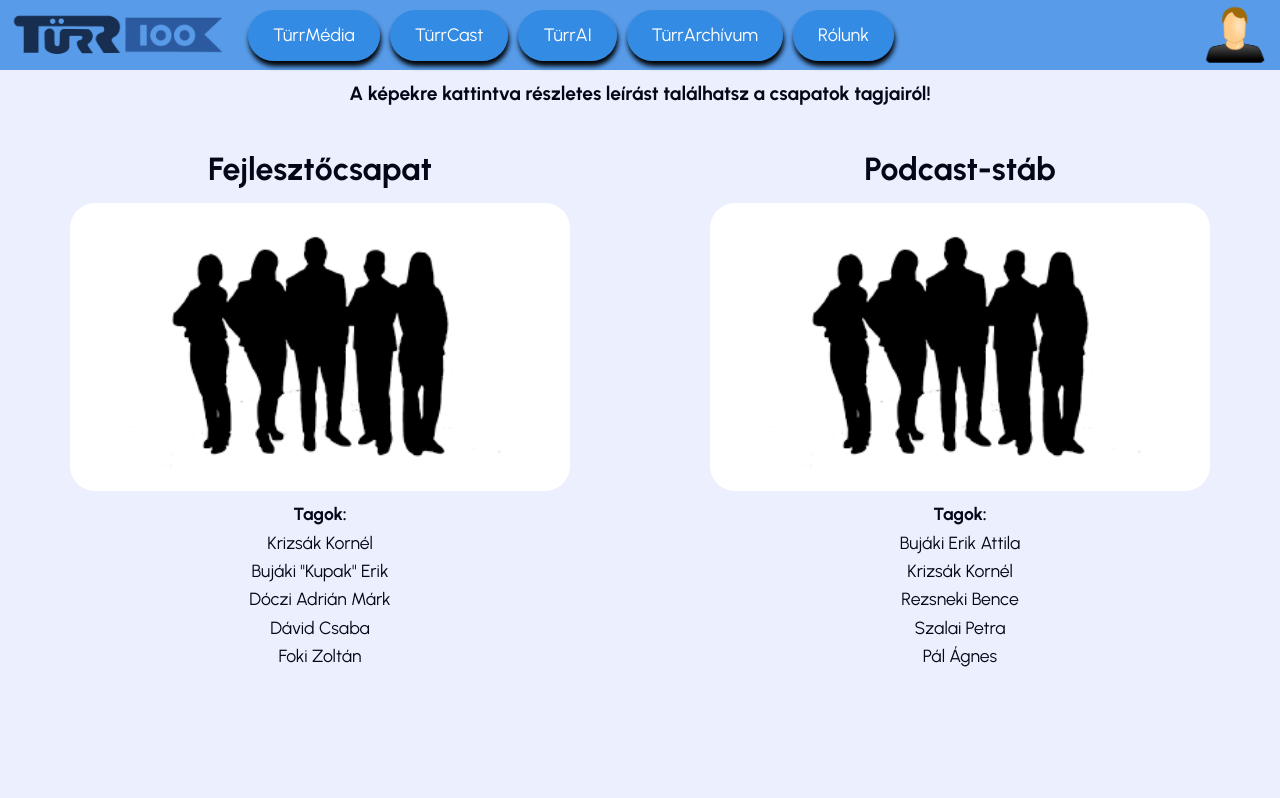
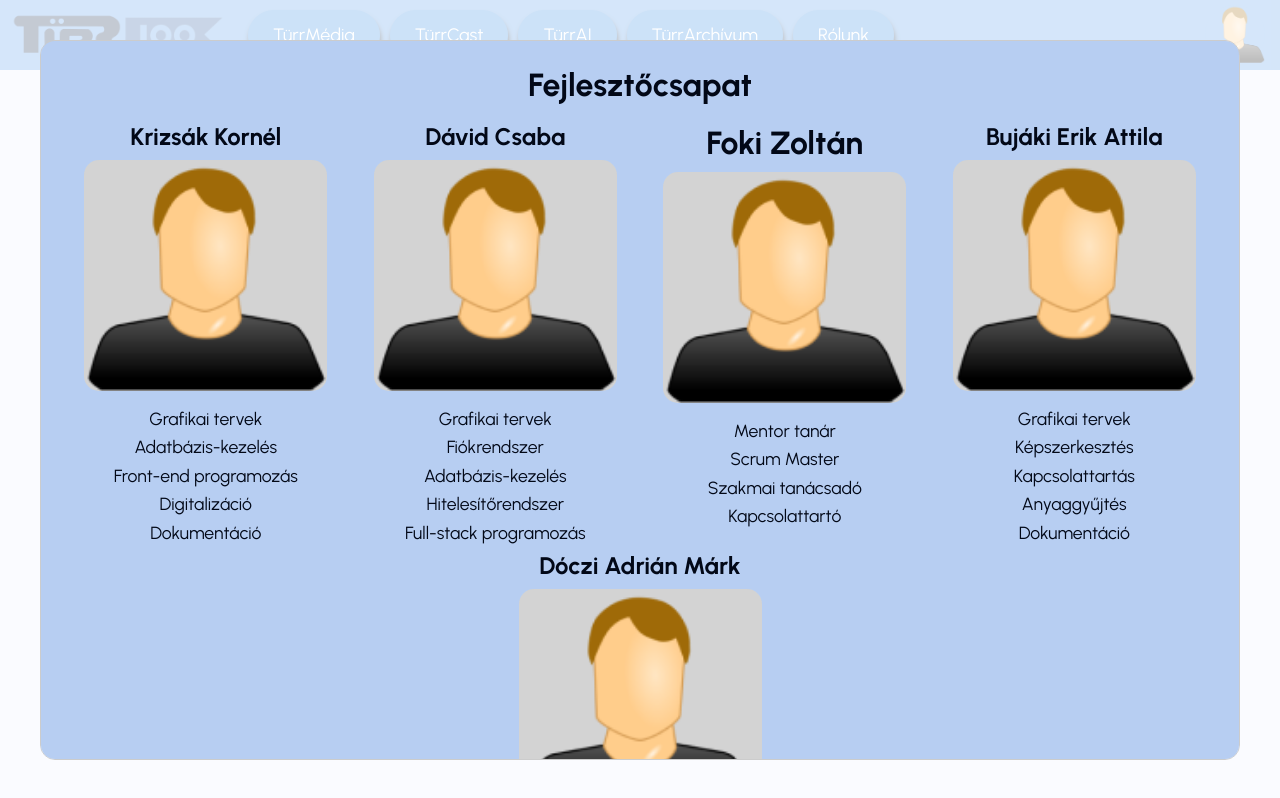
Before and after one commit to KrizsakKornelKaroly/dev-turr, a Next.js app in the folder Weboldal/: page /rolunk in a window 1280 px wide. Built offline with nearby package versions, Linux system fonts and the light colour scheme; no server answers.

Commit message:
TURR-38 - Modalra átállás + resp

```diff
--- a/Weboldal/app/rolunk/page.jsx
+++ b/Weboldal/app/rolunk/page.jsx
@@ -9,6 +9,111 @@ const RolunkOldal = () => {
     return(
     <div>
         <Navbar />
+        <ReactModal
+              isOpen={() => {<button className="kepmegnyito"></button>}}
+              aria={{
+                labelledby: "heading",
+                describedby: "full_description"
+              }}>
+              <h1 id="heading">Fejlesztőcsapat</h1>
+              <div id="full_description">
+              <div className='modal'>
+                                <div className="tagokdiv">
+                                <div>
+                                    <h3>Krizsák Kornél</h3>
+                                    <Image
+                                        width={243}
+                                        height={633}
+                                        quality={100}
+                                        src="/images/Profilmenü.png"
+                                        className="tagkepek"
+                                    />
+                                    <ul>
+                                        <li>Grafikai tervek</li>
+                                        <li>Adatbázis-kezelés</li>
+                                        <li>Front-end programozás</li>
+                                        <li>Digitalizáció</li>
+                                        <li>Dokumentáció</li>
+                                    </ul>
+                                </div>
+                                <div>
+                                    <h3>Dávid Csaba</h3>
+                                    <Image
+                                        width={243}
+                                        height={633}
+                                        quality={100}
+                                        src="/images/Profilmenü.png"
+                                        className="tagkepek"
+                                    />
+                                    <ul>
+                                        <li>Grafikai tervek</li>
+                                        <li>Fiókrendszer</li>
+                                        <li>Adatbázis-kezelés</li>
+                                        <li>Hitelesítőrendszer</li>
+                                        <li>Full-stack programozás</li>
+                                    </ul>
+                                </div>
+                                <div>
+                                    <h2>Foki Zoltán</h2>
+                                    <Image
+                                        width={243}
+                                        height={633}
+                                        quality={100}
+                                        src="/images/Profilmenü.png"
+                                        className="tagkepek"
+                                    />
+                                    <ul>
+                                        <li>Mentor tanár</li>
+                                        <li>Scrum Master</li>
+                                        <li>Szakmai tanácsadó</li>
+                                        <li>Kapcsolattartó</li>
+                                    </ul>
+                                </div>
+                                <div>
+                                    <h3>Bujáki Erik Attila</h3>
+                                    <Image
+                                        width={243}
+                                        height={633}
+                                        quality={100}
+                                        src="/images/Profilmenü.png"
+                                        className="tagkepek"
+                                    />
+                                    <ul>
+                                        <li>Grafikai tervek</li>
+                                        <li>Képszerkesztés</li>
+                                        <li>Kapcsolattartás</li>
+                                        <li>Anyaggyűjtés</li>
+                                        <li>Dokumentáció</li>
+                                    </ul>
+                                </div>
+                                <div>
+                                    <h3>Dóczi Adrián Márk</h3>
+                                    <Image
+                                        width={243}
+                                        height={633}
+                                        quality={100}
+                                        src="/images/Profilmenü.png"
+                                        className="tagkepek"
+                                    />
+                                    <ul>
+                                        <li>TürrAI</li>
+                                        <li>Anyaggyűjtés</li>
+                                        <li>API kezelés</li>
+                                        <li>Szűrőrendszerek</li>
+                                        <li>Full-stack programozás</li>
+                                    </ul>
+                                </div>
+                                </div>
+                            </div>
+                            <div>
+                                <button onClick=
+                                    {() => close()}>
+                                        Bezárás
+                                </button>
+                            </div>
+              </div>
+        </ReactModal>
+
         <h1 className="focim">A képekre kattintva részletes leírást találhatsz a csapatok tagjairól!</h1>
         <div className="pagecontent">
         <div className="devteam">
--- a/Weboldal/public/rolunk.css
+++ b/Weboldal/public/rolunk.css
@@ -38,11 +38,9 @@ li{
     font-size: 1.2em;
     margin-top: 10px;
 }
-.content{
-    background-color: #B7CEF2;
-    width: 100%;
-    height: 700px;
-    border-radius: 15px;
+.ReactModal__Content{
+    background-color: #B7CEF2 !important;
+    border-radius: 15px !important;
 }
 .tagokdiv{
     display: flex;
@@ -62,7 +60,6 @@ h3{
     margin-bottom: 15px;
     background-color: lightgrey;
     border-radius: 15px;
-    margin: 25px;
     margin-top: 5px;
 }
 .kepmegnyito{
@@ -74,17 +71,3 @@ h3{
     border-radius: 25px;
     margin-bottom: 10px;
 }
-@media screen and (max-width: 800px) {
-    .pagecontent{
-        flex-wrap: wrap;
-    }
-    .devteam, .podcastteam{
-        width: 100%;
-        padding: 10px;
-        margin: 1em;
-        float: left;
-    }
-    .tagokdiv{
-        flex-wrap: nowrap;
-    }
-}
```
